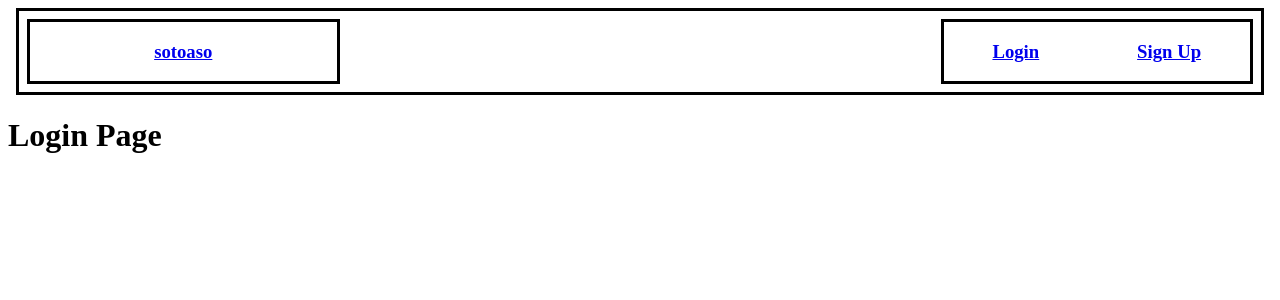
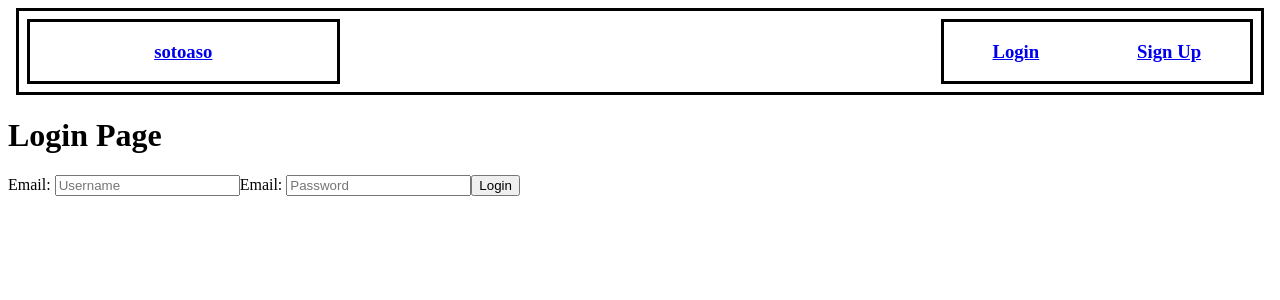
Before and after one commit to yoshiohasegawa/sotoaso, a React (Create React App) app: page /login in a window 1280 px wide. Shown: the top 300 px of the page. Built offline with nearby package versions, Linux system fonts and the light colour scheme.

Commit message:
Implemented user login with bcrypt compare

```diff
--- a/db/migrations/20210503070523_createUsersTable.js
+++ b/db/migrations/20210503070523_createUsersTable.js
@@ -5,9 +5,9 @@ exports.up = async (knex) => {
 
   return knex.schema.createTable('users', table => {
     table.uuid('id').primary().defaultTo(knex.raw('uuid_generate_v4()'));
-    table.string('email')
-    table.string('username')
-    table.string('password')
+    table.string('email').unique().notNullable();
+    table.string('username').unique().notNullable();
+    table.string('password').notNullable();
     table.timestamps(true, true);
   })
 };
--- a/package.json
+++ b/package.json
@@ -10,6 +10,7 @@
     "bcrypt": "^5.0.1",
     "dotenv": "^8.2.0",
     "express": "^4.17.1",
+    "jsonwebtoken": "^8.5.1",
     "knex": "^0.95.4",
     "pg": "^8.6.0",
     "postgres": "^1.0.2",
--- a/routes/users.js
+++ b/routes/users.js
@@ -1,9 +1,10 @@
 const express = require("express");
-const usersController = require("../controllers/users");
+const userController = require("../controllers/users");
 
 const router = express.Router();
 
 router.use(express.json());
-router.post("/", usersController.postUser);
+router.post("/", userController.postUser);
+router.post("/login", userController.loginUser)
 
 module.exports = router;
--- a/src/views/Login/Login.jsx
+++ b/src/views/Login/Login.jsx
@@ -1,9 +1,51 @@
-import React from "react";
+import React, { useState, useRef } from "react";
+import axios from "axios";
 
 export default function Login() {
+    const [username, setUsername] = useState();
+    const [password, setPassword] = useState();
+    const usernameInput = useRef();
+    const passwordInput = useRef();
+
+    function updateUsername(e) {
+        e.preventDefault();
+        setUsername(e.target.value);
+    }
+
+    function updatePassword(e) {
+        e.preventDefault();
+        setPassword(e.target.value);
+    }
+
+    async function loginUser() {
+        console.log(`Logging In ${username} ...`)
+        try {
+            const res = await axios.post("/api/users/login", {username, password})
+            console.log(`${res.data.username} Logged In!`);
+            usernameInput.current.value = "";
+            passwordInput.current.value = "";
+            setUsername("");
+            setPassword("");
+        } catch (err) {
+            console.log(err.response.data);
+        }
+    }
+
+    function handleLoginUser(e) {
+        e.preventDefault();
+        loginUser();
+    }
+
     return (
         <div className="login-container">
             <h1> Login Page </h1>
+            <form>
+                <label htmlFor="login-username">Email: </label>
+                <input id="login-username" ref={usernameInput} type="text" placeholder="Username" onChange={updateUsername}></input>
+                <label htmlFor="login-password">Email: </label>
+                <input id="login-password" ref={passwordInput} type="text" placeholder="Password" onChange={updatePassword}></input>
+                <input id="login-submit" type="submit" value="Login" onClick={handleLoginUser}></input>
+            </form>
         </div>
     )
 }
--- a/src/views/SignUp/SignUp.jsx
+++ b/src/views/SignUp/SignUp.jsx
@@ -1,10 +1,13 @@
-import React, { useState } from "react";
+import React, { useState, useRef } from "react";
 import axios from "axios";
 
 export default function SignUp() {
     const [email, setEmail] = useState();
     const [username, setUsername] = useState();
     const [password, setPassword] = useState();
+    const emailInput = useRef();
+    const usernameInput = useRef();
+    const passwordInput = useRef();
 
     function updateEmail(e) {
         e.preventDefault();
@@ -22,28 +25,32 @@ export default function SignUp() {
     }
 
     async function postUser() {
+        console.log(`Posting ${username} ...`)
         const res = await axios.post("/api/users/", {email, username, password})
-        const user = res.data;
-        console.log(`FRONT-END ${user}`);
+        console.log(`${res.data.username} created!`);
+        emailInput.current.value = "";
+        usernameInput.current.value = "";
+        passwordInput.current.value = "";
+        setEmail("");
+        setUsername("");
+        setPassword("");
     }
 
     function handlePostUser(e) {
         e.preventDefault();
-        console.log(`Posting: ${username}...`);
         postUser();
     }
-
 
     return (
         <div className="sign-up-container">
             <h1> Sign Up Page </h1>
             <form>
                 <label htmlFor="sign-up-email">Email: </label>
-                <input id="sign-up-email" type="text" placeholder="Email" onChange={updateEmail}></input>
+                <input id="sign-up-email" ref={emailInput} type="text" placeholder="Email" onChange={updateEmail}></input>
                 <label htmlFor="sign-up-username">Email: </label>
-                <input id="sign-up-username" type="text" placeholder="Username" onChange={updateUsername}></input>
+                <input id="sign-up-username" ref={usernameInput} type="text" placeholder="Username" onChange={updateUsername}></input>
                 <label htmlFor="sign-up-password">Email: </label>
-                <input id="sign-up-password" type="text" placeholder="Password" onChange={updatePassword}></input>
+                <input id="sign-up-password" ref={passwordInput} type="text" placeholder="Password" onChange={updatePassword}></input>
                 <input id="sign-up-submit" type="submit" value="Sign Up" onClick={handlePostUser}></input>
             </form>
         </div>
```
Also changed, not shown: controllers/users.js (+20 -3 lines), managers/users.js (+12 -2 lines), 1 other file (tests, documents, lock files or other folders).
